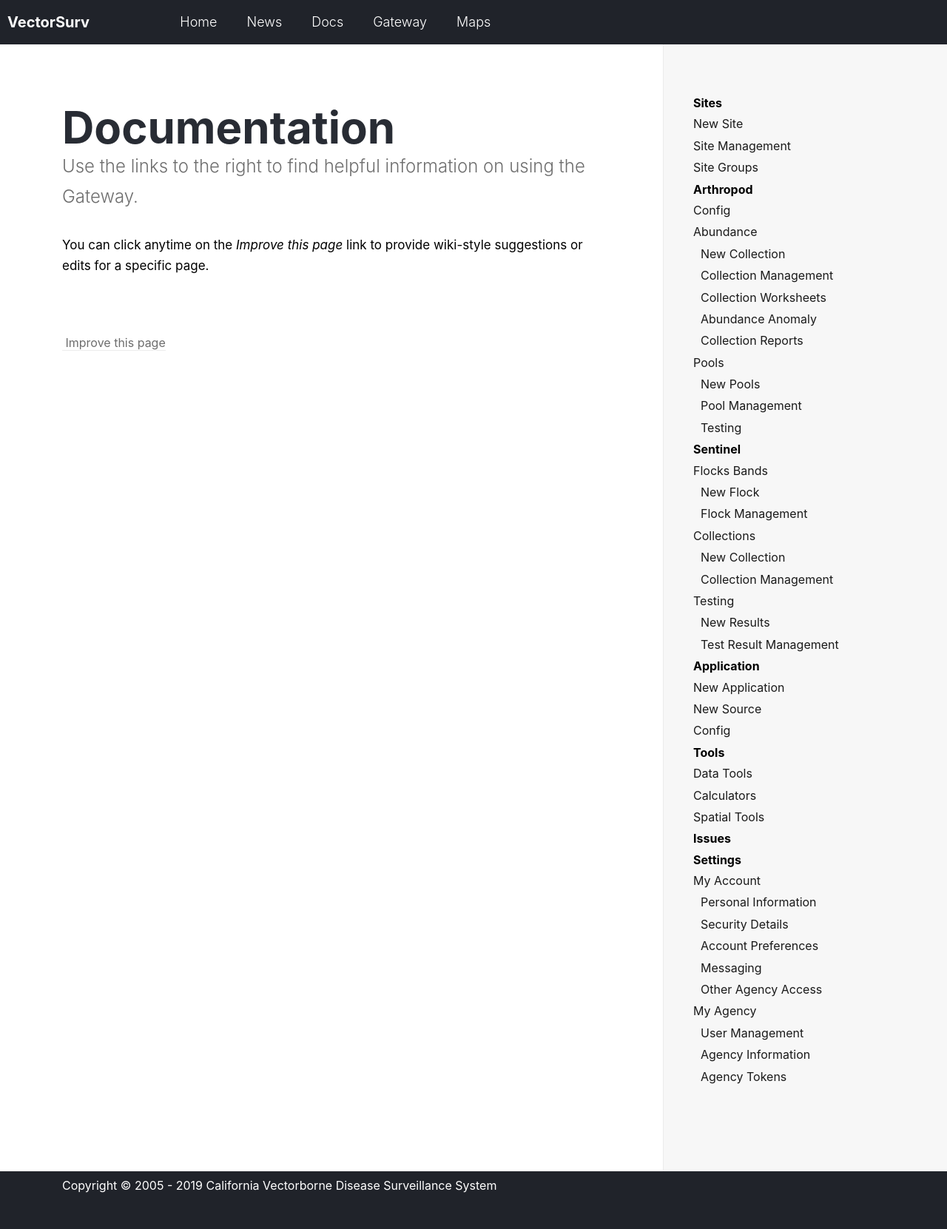
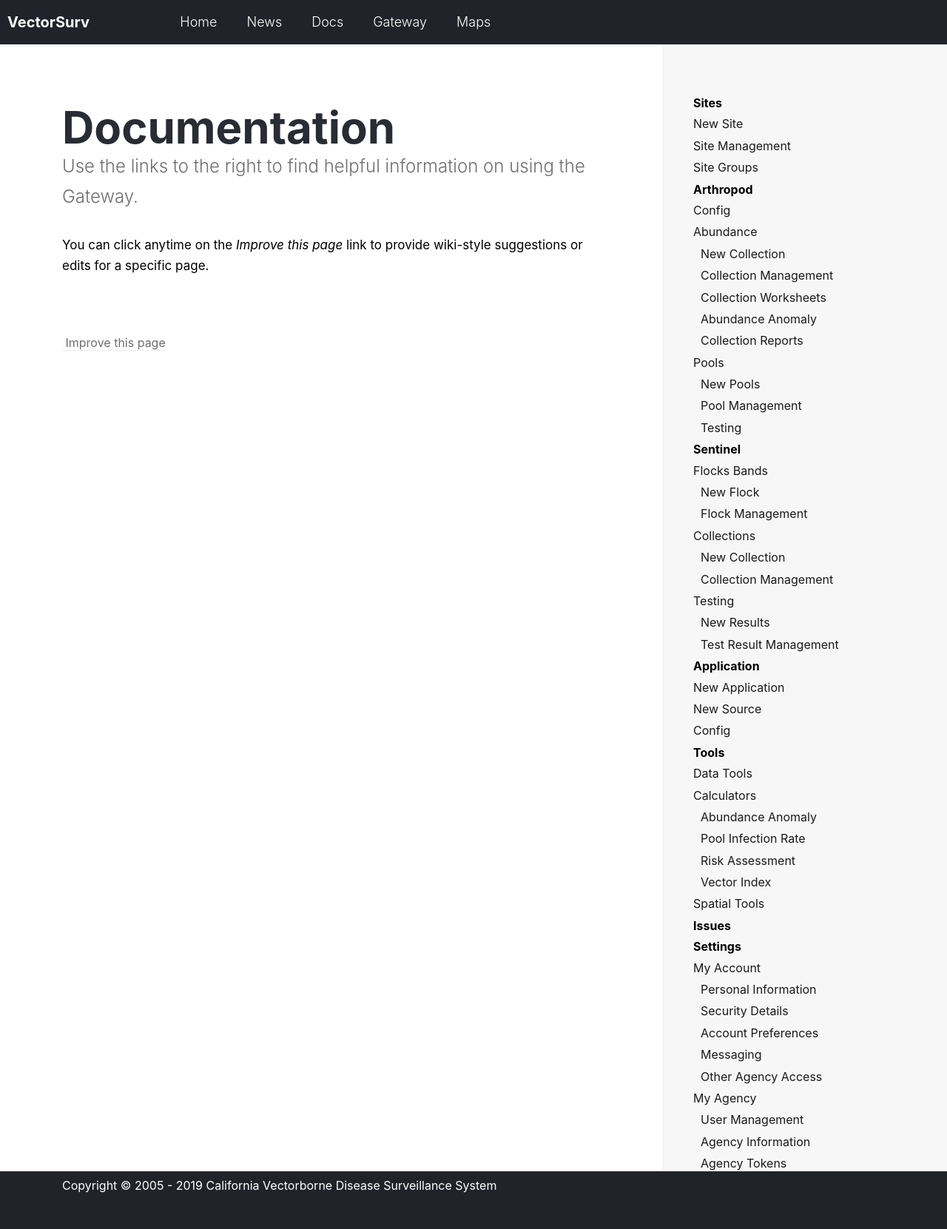
Before and after one commit to tlvaldepena/vectorsurv.org, a Jekyll site: the page built from _docs/index.md, in a window 1280 px wide. Shown: the whole page at 74% size. Built offline with Jekyll 4.4.1, drawn with Linux system fonts in a browser that asks for light colours.

Commit message:
add sublinks for calculators

```diff
--- a/_data/docs_nav.yml
+++ b/_data/docs_nav.yml
@@ -45,6 +45,11 @@
   docs:
     - link: /docs/tools/data-tools/
     - link: /docs/tools/calculators/menu/
+      docs:
+        - link: /docs/tools/calculators/anomaly/
+        - link: /docs/tools/calculators/infection-rate/
+        - link: /docs/tools/calculators/risk-assessment/
+        - link: /docs/tools/calculators/vector-index/
     - link: /docs/tools/spatial-tools/
 - title: Issues
   link: /docs/issues/
```
